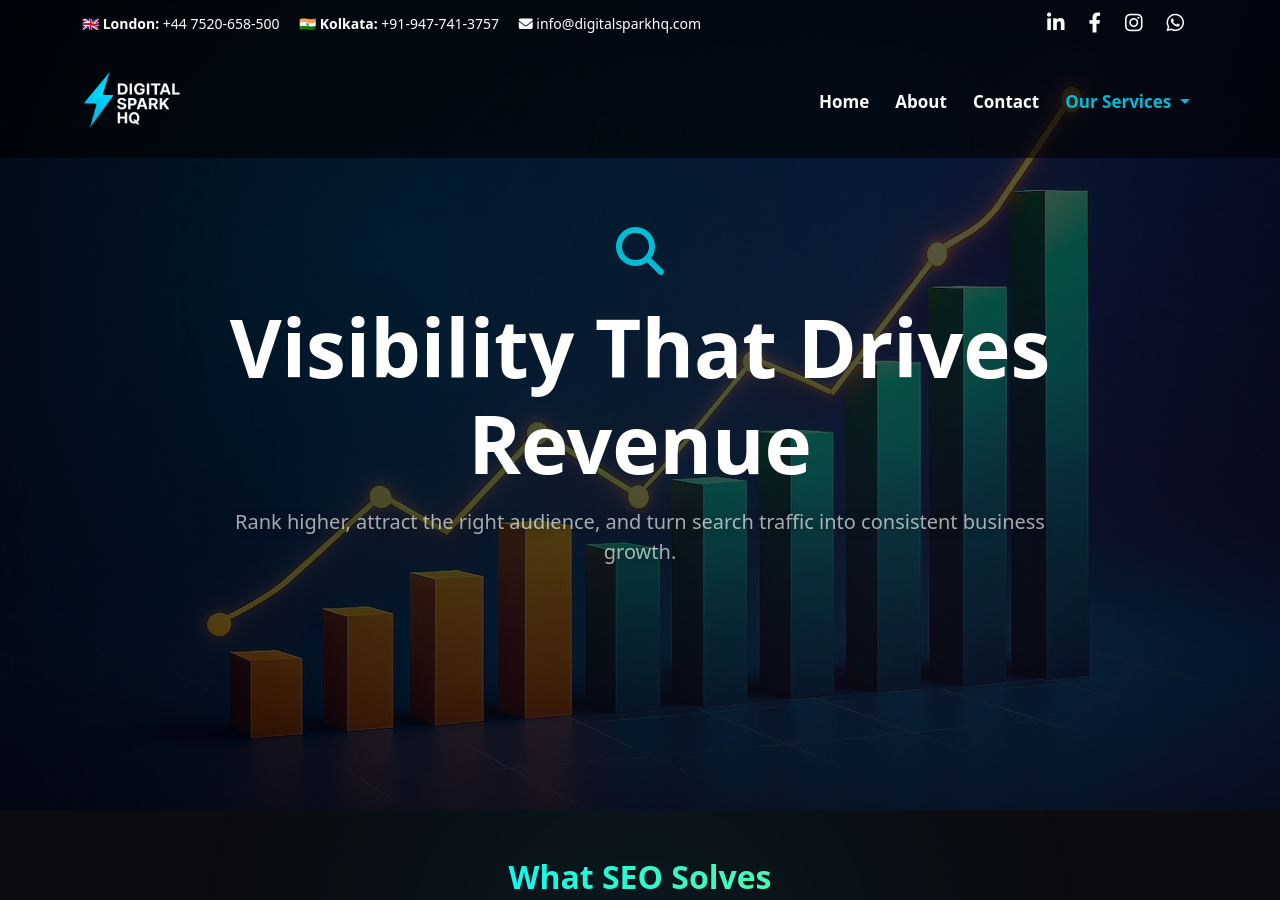
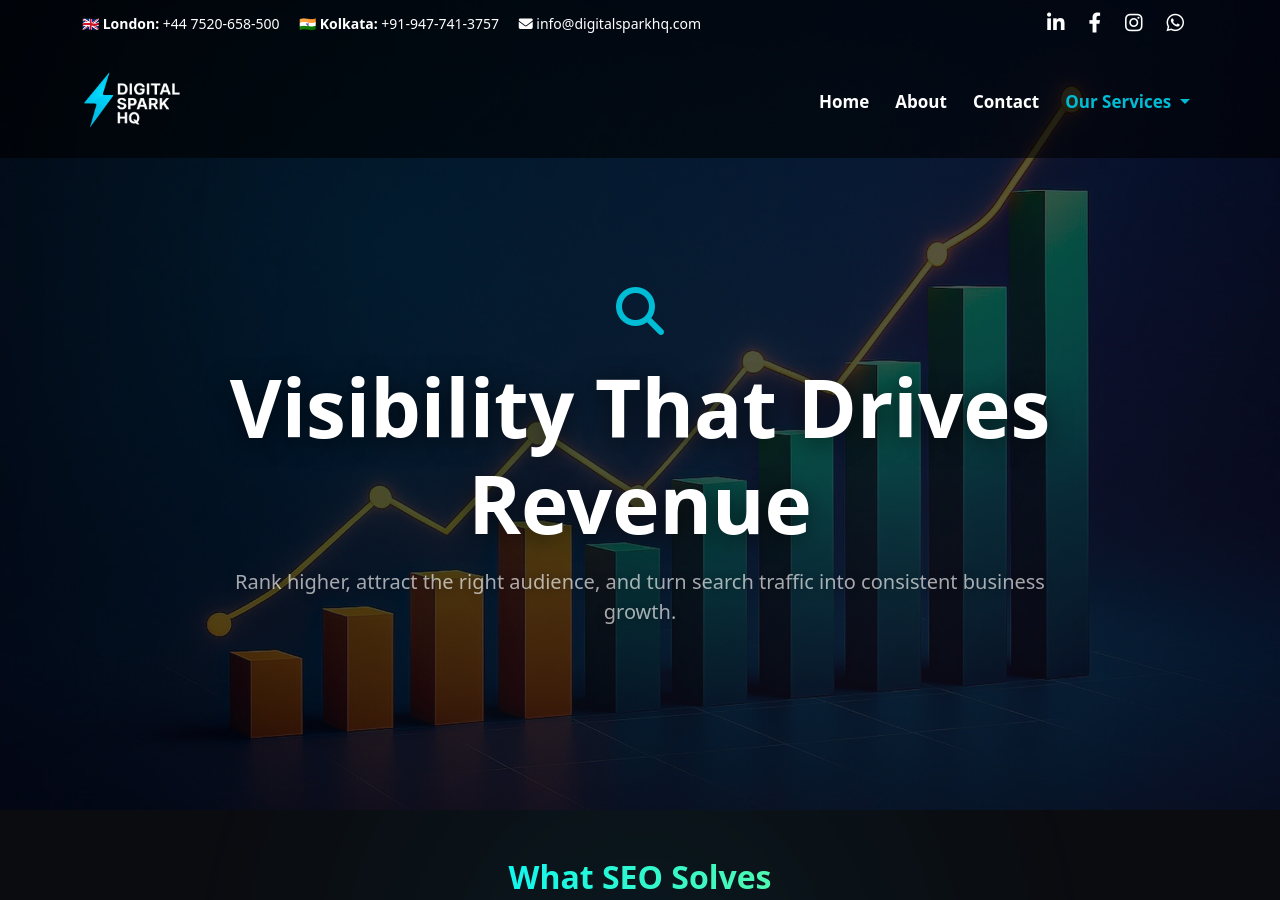
Before and after one commit to Iambiswajit-C/digitalsparkhq, a Jekyll site: the page built from services/seo/index.md, in a window 1280 px wide and 900 px high. Built offline with Jekyll 4.4.1, drawn with Linux system fonts in a browser that asks for light colours.

Commit message:
Update index.md

```diff
--- a/services/seo/index.md
+++ b/services/seo/index.md
@@ -13,13 +13,13 @@
 
 <!-- HERO -->
 <section id="service-hero"
-  class="text-center text-white position-relative d-flex justify-content-center align-items-center"
-  style="height:90vh; background:url('{{ '/assets/images/seo-hero.jpg' | relative_url }}') center/cover no-repeat;">
+  class="page-hero text-center text-white"
+  style="height:90vh; background-image:url('{{ '/assets/images/seo-hero.jpg' | relative_url }}');">
 
   <div class="hero-overlay"></div>
   <div class="hero-glow"></div>
 
-  <div class="container position-relative z-2 fade-in">
+  <div class="container position-relative z-2 fade-in hero-content">
     <i class="fas fa-search fa-3x mb-4" style="color: var(--hover-color);"></i>
     <h1 class="display-1 fw-bold">Visibility That Drives Revenue</h1>
     <p class="lead opacity-75 mt-3 mx-auto hero-subtext" style="max-width:820px;">
```
